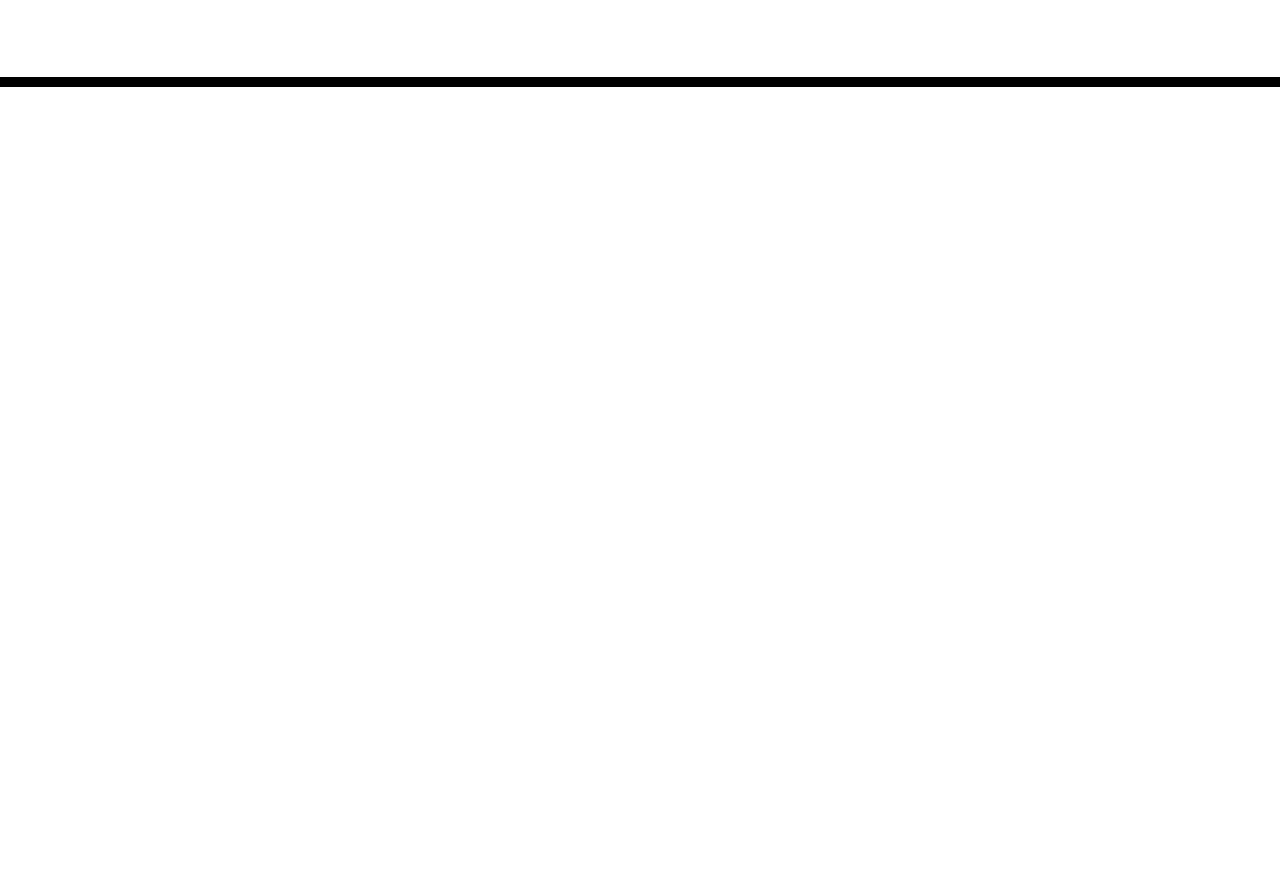
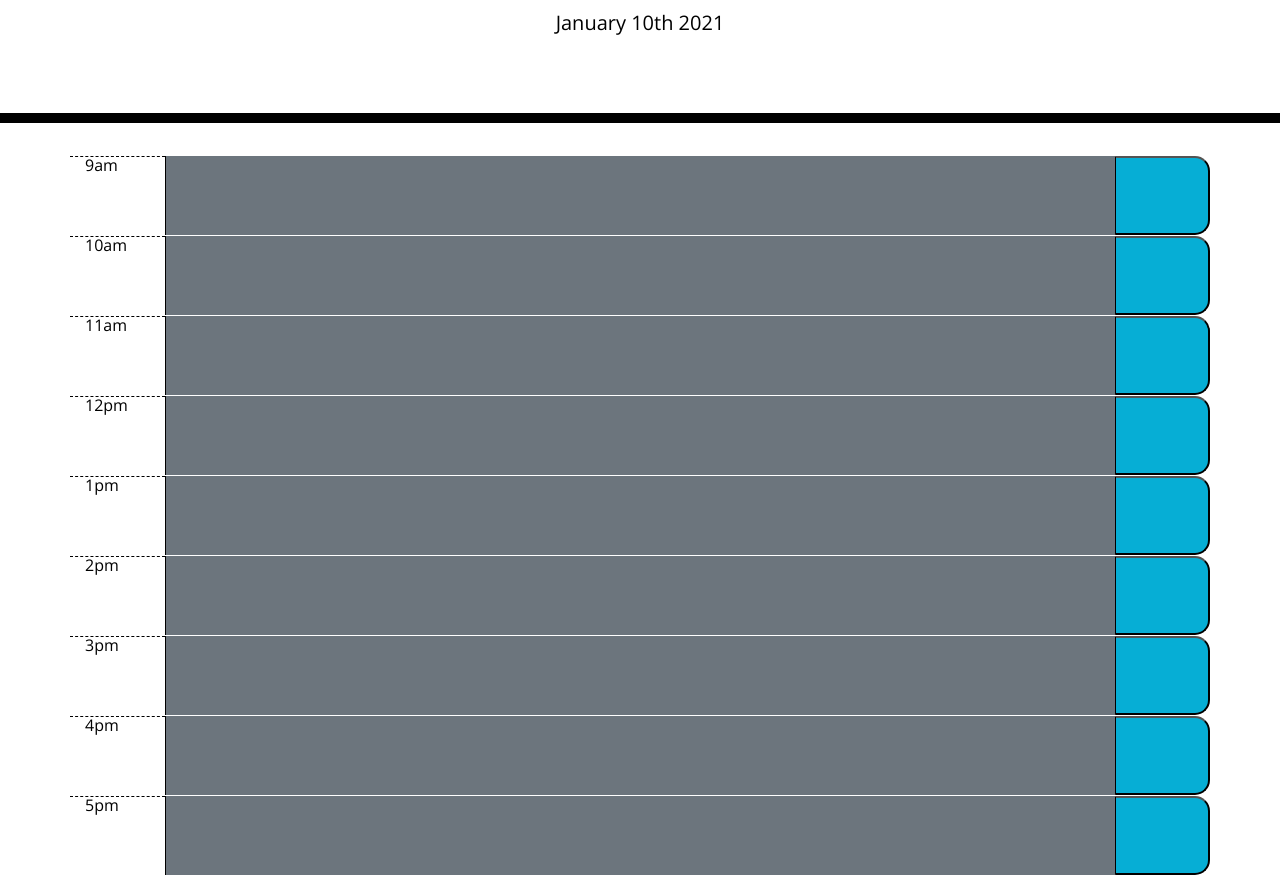
Before and after one commit to rocketorangemen/Scheduler, a plain HTML site: page super-disco/Develop/index.html in a window 1280 px wide. Shown: the part 181-1056 px from the top of the page. Before the commit the page ends 800 px from the top, so only its background shows below. Drawn offline with nearby package versions, Linux system fonts and the light colour scheme.

Commit message:
display and other fixed

```diff
--- a/super-disco/Develop/index.html
+++ b/super-disco/Develop/index.html
@@ -30,9 +30,55 @@
     </header>
     <div class="container">
       <!-- Timeblocks go here -->
+      <div class="row">
+        <div class="hour col-1">9am</div>
+        <textarea class="time-block future col-10" id="09"></textarea>
+        <button class="saveBtn col-1"></button>
+      </div>
+            <div class="row">
+        <div class="hour col-1">10am</div>
+        <textarea class="time-block future col-10" id="10"></textarea>
+        <button class="saveBtn col-1"></button>
+      </div>
+            <div class="row">
+        <div class="hour col-1">11am</div>
+        <textarea class="time-block future col-10" id="11"></textarea>
+        <button class="saveBtn col-1"></button>
+      </div>
+            <div class="row">
+        <div class="hour col-1">12pm</div>
+        <textarea class="time-block future col-10" id="12"></textarea>
+        <button class="saveBtn col-1"></button>
+      </div>
+            <div class="row">
+        <div class="hour col-1">1pm</div>
+        <textarea class="time-block future col-10" id="13"></textarea>
+        <button class="saveBtn col-1"></button>
+      </div>
+            <div class="row">
+        <div class="hour col-1">2pm</div>
+        <textarea class="time-block future col-10" id="14"></textarea>
+        <button class="saveBtn col-1"></button>
+      </div>
+            <div class="row">
+        <div class="hour col-1">3pm</div>
+        <textarea class="time-block future col-10" id="15"></textarea>
+        <button class="saveBtn col-1"></button>
+      </div>
+            <div class="row">
+        <div class="hour col-1">4pm</div>
+        <textarea class="time-block future col-10" id="16"></textarea>
+        <button class="saveBtn col-1"></button>
+      </div>
+            <div class="row">
+        <div class="hour col-1">5pm</div>
+        <textarea class="time-block future col-10" id="17"></textarea>
+        <button class="saveBtn col-1"></button>
+      </div>
     </div>
 
     <script src="https://code.jquery.com/jquery-3.4.1.min.js"></script>
     <script src="https://cdnjs.cloudflare.com/ajax/libs/moment.js/2.24.0/moment.min.js"></script>
+    <script src="./script.js"></script>
   </body>
 </html>
--- /dev/null
+++ b/super-disco/Develop/script.js
@@ -0,0 +1,46 @@
+var today = document.getElementById('currentDay');
+today.textContent = moment().format("MMMM Do YYYY");
+
+var currentHour = moment().format("HH");
+
+var hours = $("textarea");
+console.log(hours);
+
+var time;
+var task;
+
+// localStorage.getItem(time);
+// localStorage.getItem(task);
+// JSON.parse(localStorage.getItem(time));
+// JSON.parse(localStorage.getItem(task));
+
+
+for (var i = 0; i < hours.length; i++) {
+    var times = $(hours[i]).attr("id");
+    if (times < currentHour) {
+        $(hours[i]).addClass("bg-secondary");
+    }
+    else if (times == currentHour) {
+        $(hours[i]).addClass("bg-danger");
+    }
+}
+
+setInterval (function() {
+currentHour = moment().format("HH");
+    for (var i = 0; i < hours.length; i++) {
+    var times = $(hours[i]).attr("id");
+    if (times < currentHour) {
+        $(hours[i]).removeClass("bg-danger").addClass("bg-secondary");
+    }
+    else if (times == currentHour) {
+        $(hours[i]).addClass("bg-danger");
+    }
+}}, 1000);
+
+$(".saveBtn").on("click", function () {
+    var time = $(this).siblings("textarea").attr("id");
+    var task = $(this).siblings("textarea").val();
+    localStorage.setItem(time, task);
+});
+
+$("textarea").value = localStorage.getItem(time);
--- a/super-disco/Develop/style.css
+++ b/super-disco/Develop/style.css
@@ -27,7 +27,6 @@ textarea{
 
 .time-block{
   text-align: center;
-  border-radius: 15px;
 }
 
 .row {
```
